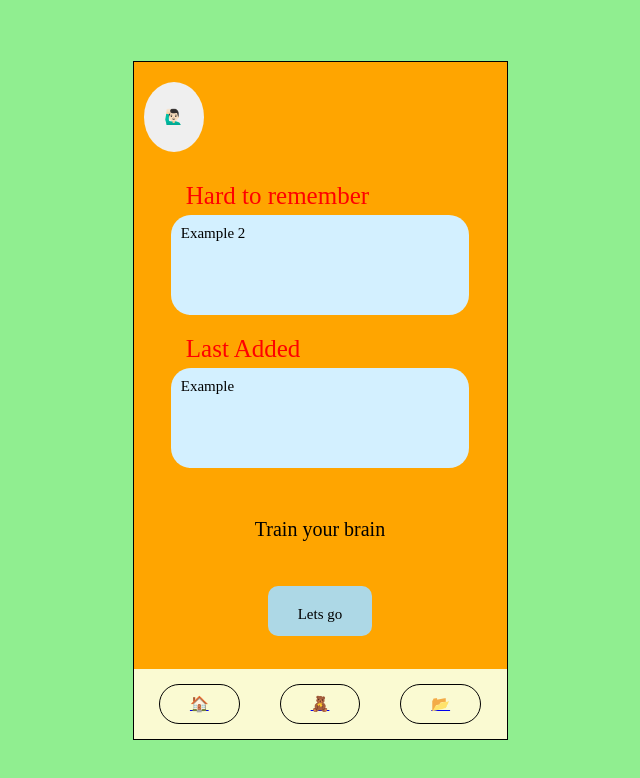
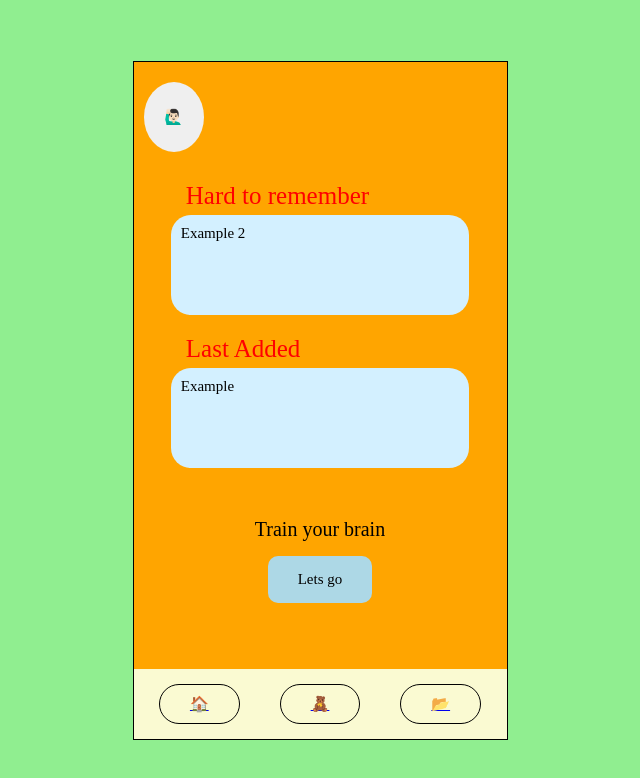
Before and after one commit to j-eick/vocab-dojo, a Next.js app: page / in a window 1280 px wide. Shown: the top 778 px of the page, without its empty margins (320-960 px from the left). Built offline with nearby package versions, Linux system fonts and the light colour scheme.

Commit message:
cleaned up Template Link design

```diff
--- a/src/components/Links/index.jsx
+++ b/src/components/Links/index.jsx
@@ -3,11 +3,13 @@ import styled, {css} from 'styled-components';
 
 console.clear();
 
-export default function LinkTemplate({children, href, variant}) {
+export default function LinkTemplate({children, href, variant, icon}) {
 	return (
 		<>
 			<Link href={href} passHref>
-				<CustomLinkDesign variant={variant}>{children}</CustomLinkDesign>
+				<CustomLinkDesign variant={variant} icon={icon}>
+					{children}
+				</CustomLinkDesign>
 			</Link>
 		</>
 	);
@@ -17,11 +19,7 @@ const CustomLinkDesign = styled.div`
 	${({variant}) =>
 		variant === 'startSession' &&
 		css`
-			height: 20px;
-
-			margin-top: 30px;
-			padding: 20px 30px 30px 30px;
-			border: none;
+			padding: 15px 30px;
 			border-radius: 10px;
 			text-decoration: none;
 			cursor: pointer;
```
